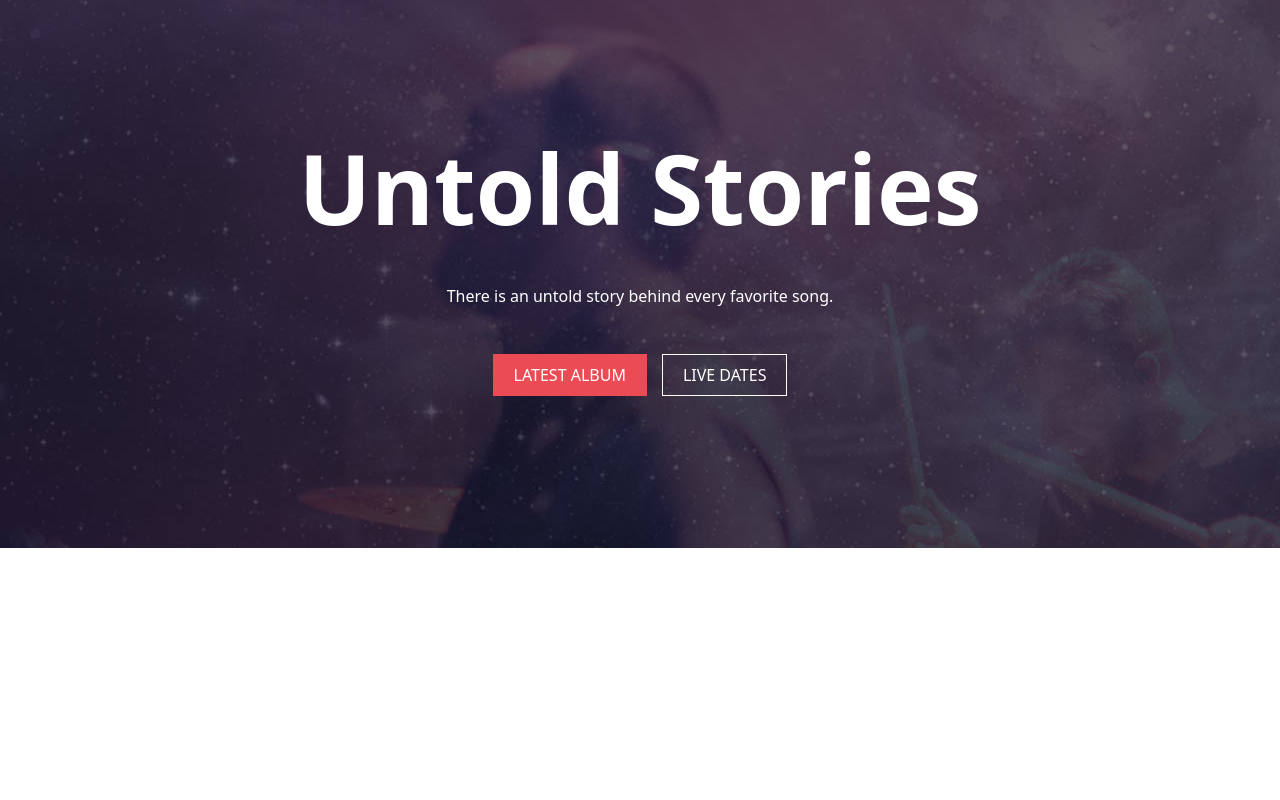
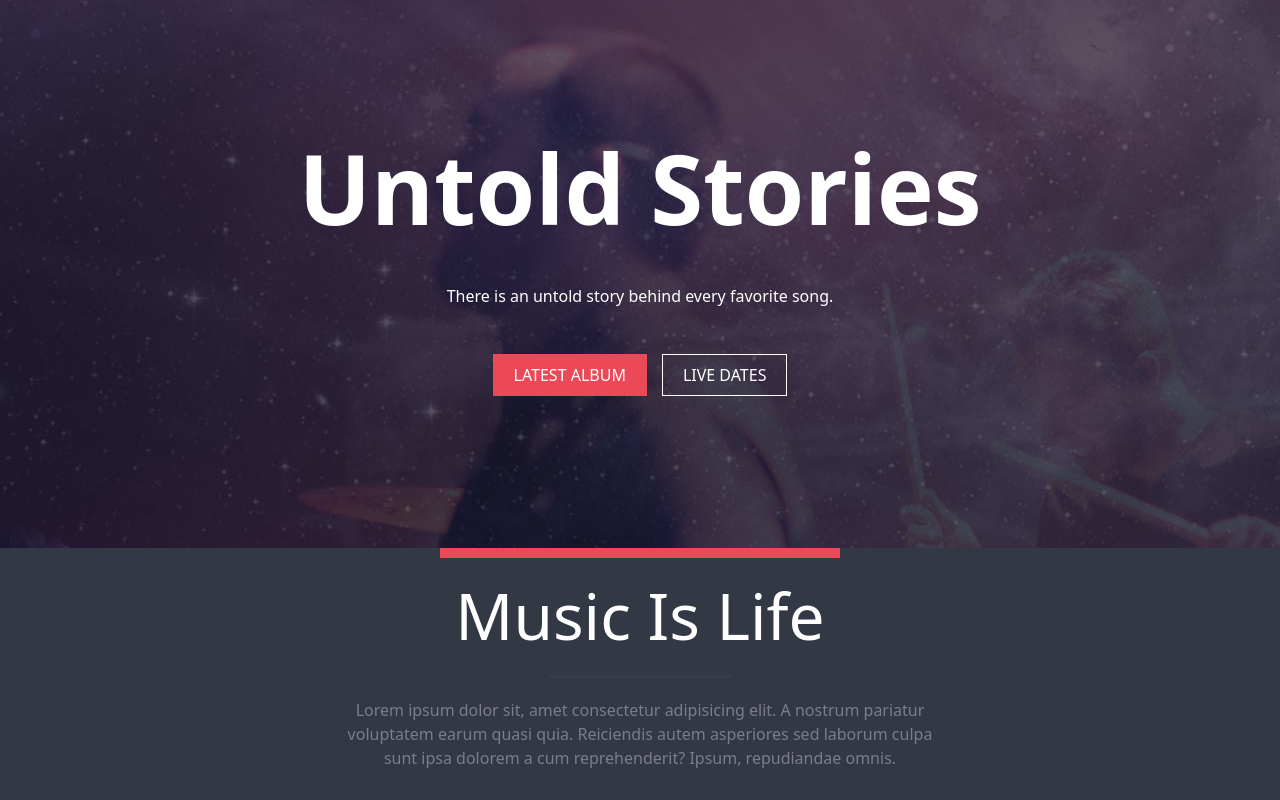
Before and after one commit to kritoma/proj-html-vuejs, a Vue app: page / in a window 1280 px wide. Shown: the part 252-1052 px from the top of the page. Before the commit the page ends 915 px from the top, so only its background shows below. Built offline with nearby package versions, Linux system fonts and the light colour scheme.

Commit message:
aggiunto section Music Life

```diff
--- a/src/assets/style/global.scss
+++ b/src/assets/style/global.scss
@@ -1 +1,2 @@
 @import '~bootstrap/scss/bootstrap.scss';
+@import './variables.scss';
--- /dev/null
+++ b/src/assets/style/variables.scss
@@ -0,0 +1,4 @@
+// color
+:root {
+    --color-primary: #ec4958;
+}
--- a/src/components/block/BaseMain.vue
+++ b/src/components/block/BaseMain.vue
@@ -1,9 +1,13 @@
 <template>
-  <main></main>
+  <main>
+    <SectionMusicLife/>
+  </main>
 </template>
 
 <script>
+import SectionMusicLife from '../section/SectionMusicLife.vue'
 export default {
+  components: { SectionMusicLife },
     name: "BaseMain",
 }
 </script>
--- a/src/components/section/ContentHeader.vue
+++ b/src/components/section/ContentHeader.vue
@@ -42,8 +42,8 @@ export default {
         }
 
         .btn_album {
-            background-color: #eb4b54;
-            border-color: #eb4b54;
+            background-color: var(--color-primary);
+            border-color: var(--color-primary);
         }
     }
 }
--- /dev/null
+++ b/src/components/section/SectionMusicLife.vue
@@ -0,0 +1,52 @@
+<template>
+  <section>
+    <h2>Music Is Life</h2>
+    <hr>
+    <p>Lorem ipsum dolor sit, amet consectetur adipisicing elit. A nostrum pariatur voluptatem earum quasi quia. Reiciendis autem asperiores sed laborum culpa sunt ipsa dolorem a cum reprehenderit? Ipsum, repudiandae omnis.</p>
+  </section>
+</template>
+
+<script>
+export default {
+    name: "SectionMusicLife"
+}
+</script>
+
+<style lang="scss" scoped>
+section {
+    background-color: #323844;
+    text-align: center;
+    padding: 1.875rem;
+    position: relative;
+
+    &::after {
+        content: "";
+        display: block;
+        position: absolute;
+        top: 0;
+        left: 50%;
+        transform: translateX(-50%);
+        width: 400px;
+        height: 10px;
+        background-color: var(--color-primary);
+    }
+
+    h2 {
+        color: white;
+        font-size: 4rem;
+    }
+
+    hr {
+        width: 15%;
+        color: #444e62;
+        height: 3px;
+        margin: 1.25rem auto;
+    }
+
+    p {
+        color: #7d7b8d;
+        width: 50%;
+        margin: auto;
+    }
+}
+</style>
```
